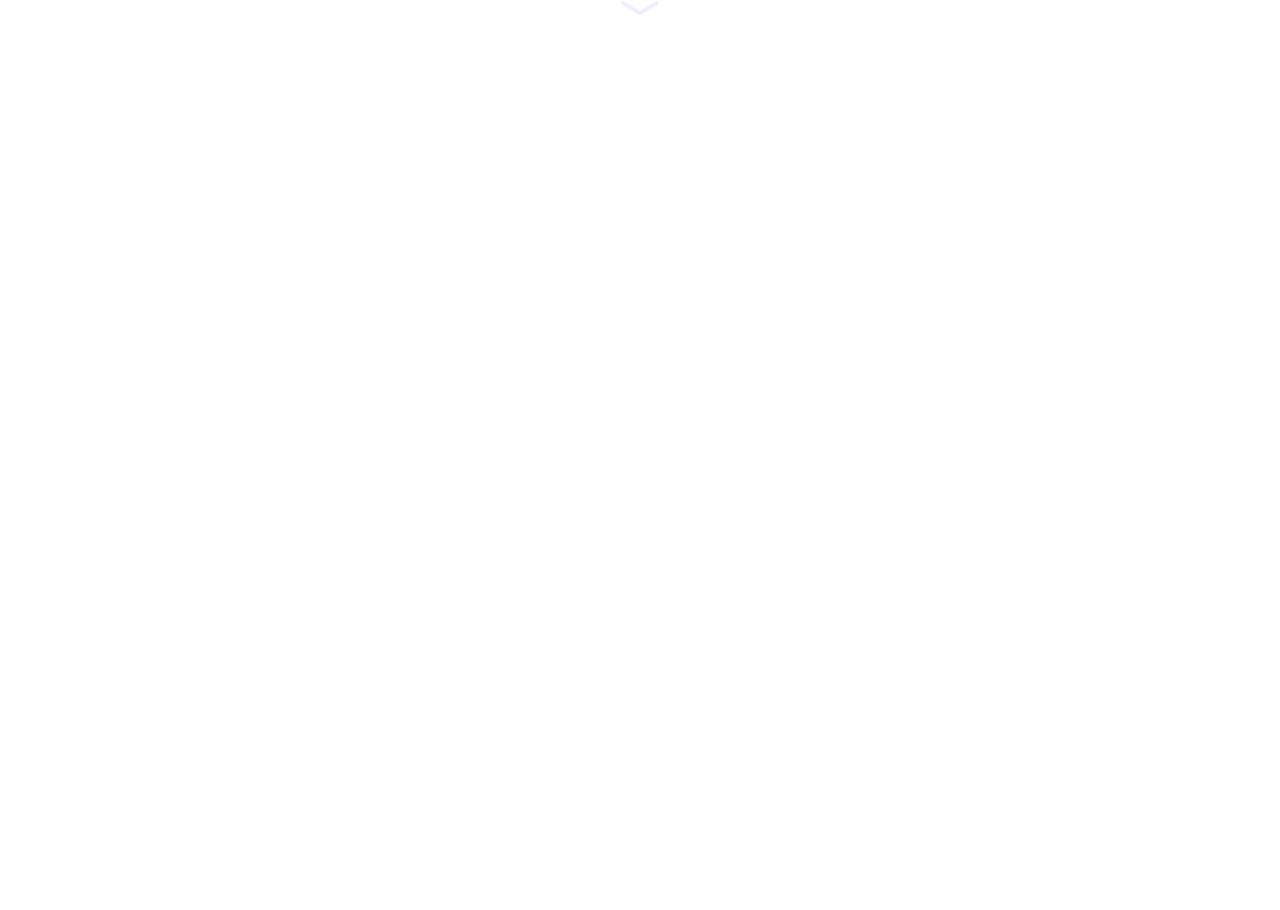
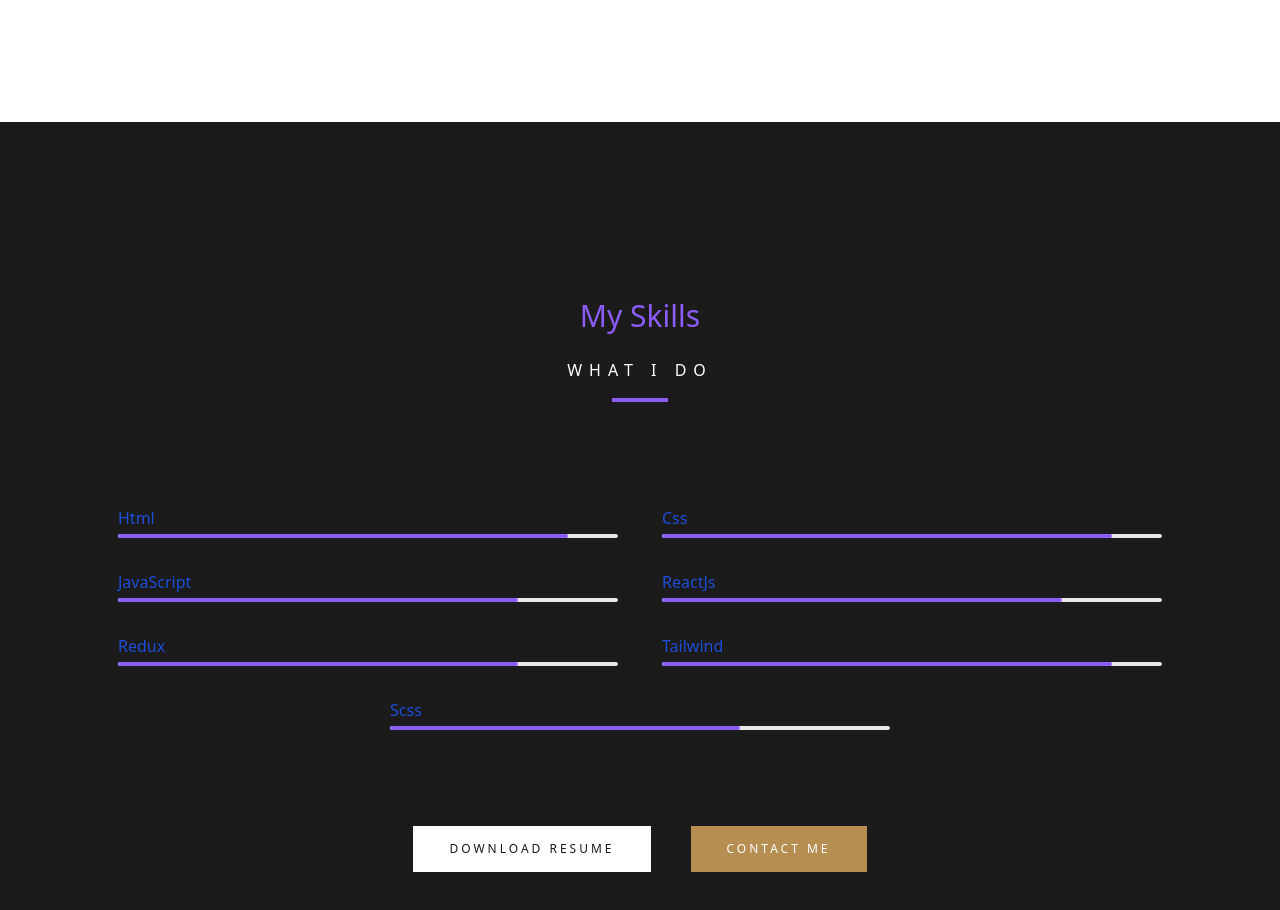
Before and after one commit to sinazarrin/personal-website, a React (Create React App) app: page / in a window 1280 px wide. Shown: the part 1586-2496 px from the top of the page. Before the commit the page ends 1708 px from the top, so only its background shows below. Built offline with nearby package versions, Linux system fonts and the light colour scheme.

Commit message:
add my skill section

```diff
--- a/src/App.js
+++ b/src/App.js
@@ -2,12 +2,16 @@
 import './App.css'
 import Banner from './components/Banner'
 import AboutMe from './components/AboutMe'
+import MySkills from './components/MySkills'
+import Contact from './components/Contact'
 
 const App = () => {
   return (
     <>
       <Banner/>
       <AboutMe/>
+      <MySkills/>
+      <Contact/>
     </>
   )
 }
--- a/src/components/Banner/index.js
+++ b/src/components/Banner/index.js
@@ -13,15 +13,15 @@
         <div>
             <div className="w-full h-screen bg-[url('images/sandro-katalina-k1bO_VTiZSs-unsplash.jpg')] bg-cover bg-center relative">
                 <div className='w-full h-full bg-black/25 relative'>
-                    <div className='container mx-auto px-10'>
-                        <nav className=' flex w-full items-baseline flex-wrap p-2 justify-between mx-auto'>
+                    <div className='container mx-auto sm:px-10 px-3'>
+                        <nav className='flex w-full items-baseline flex-wrap p-2 justify-between mx-auto'>
                             <div>
                                 <h1>
                                     <a href="#" className='text-white text-[30px]'>Sinzo.prog</a>
                                 </h1>
                             </div>
 
-                            <ul className='flex space-x-6 '>
+                            <ul className='sm:flex hidden space-x-6 '>
                                 <li>
                                     <a href="#" className="text-white relative group">Home
                                         <div className="absolute left-2 w-2/3 h-0.5 bg-white/80 scale-x-0 group-hover:scale-x-100 transition-transform"></div>
@@ -38,8 +38,8 @@
                         <div className='flex items-baseline justify-between'>
                             <div className='text-white uppercase absolute bottom-[8%] leading-[70px]'>
                                 <p className='lg:text-[50px] md:text-[30px] sm:text-[20px] text-[15px] '>i'm</p>
-                                <h1 className="lg:text-8xl md:text-7xl sm:text-6xl text-5xl ml-[-5px] font-bold custom">sina zarrin</h1>
-                                <h3 className={`${typingEffect ? ' lg:text-[40px] md:text-[30px] sm:text-[20px] text-[15px] font-medium overflow-x-hidden whitespace-nowrap typewriter' : ' text-[40px] font-medium overflow-x-hidden whitespace-nowrap opacity-0'} `}>i help compaines make a beautiful websites</h3>
+                                <h1 className="w-full lg:text-8xl md:text-7xl sm:text-6xl text-4xl ml-[-5px] font-bold custom">sina zarrin</h1>
+                                <h3 className={`${typingEffect ? ' lg:text-[40px] md:text-[30px] sm:text-[20px] text-[15px] font-medium overflow-x-hidden whitespace-nowrap typewriter' : ' text-[40px] font-medium overflow-x-hidden whitespace-nowrap opacity-0'} `}>i Love front End develope ..... </h3>
                             </div>
                         </div>
 
--- /dev/null
+++ b/src/components/MySkills/index.js
@@ -0,0 +1,53 @@
+import React, { useState } from 'react'
+
+const MySkills = () => {
+    const [skills, setSkills] = useState([
+        { name: 'Html', limit: 90 },
+        { name: 'Css', limit: 90 },
+        { name: 'JavaScript', limit: 80 },
+        { name: 'ReactJs', limit: 80 },
+        { name: 'Redux', limit: 80 },
+        { name: 'Tailwind', limit: 90 },
+        { name: 'Scss', limit: 70 },
+    ])
+
+  return (
+    <div className='flex juctify-center mt-20 bg-[#1B1B1B] '>
+      <div className='container flex flex-col items-center sm:px-24 mx-auto my-44'>
+        <div className='text-center '>
+          <h4 className='text-violet-500 text-3xl  mb-6'>My Skills</h4>
+          <h3 className='text-white tracking-[7px]'>WHAT I DO</h3>
+          <div className='w-14 h-1 bg-violet-500 mb-10 mt-4 mx-auto'></div>
+        </div>
+
+
+        <div className='flex justify-center w-full mt-16 '>
+          <div className=' flex flex-wrap justify-around'>
+            {
+              skills.map(item =>(
+                <div className="mb-8 sm:w-[500px] w-full">
+                  <div class="flex justify-between mb-1">
+                    <span class="sm:text-base text-sm font-medium text-blue-700 dark:text-white">{item.name}</span>
+                    {/* <span class="text-sm font-medium text-blue-700 dark:text-white">45%</span> */}
+                  </div>
+                  <div class=" bg-gray-200 rounded-md h-1 dark:bg-gray-700">
+                    <div class="bg-violet-500 h-1 rounded-md" style={{ width: item.limit + '%' }}></div>
+                  </div>
+                </div>
+
+              ))
+            }
+          </div>
+
+
+        </div>
+        <div className='flex justify-center sm:flex-row flex-col mt-16'>
+          <button type="button" class="bg-white text-[#1b1b1b] sm:py-3.5 sm:px-9 py-2 px-6 sm:mb-0 mb-2 uppercase sm:text-[12px] text-[10px] tracking-[3px] sm:mr-10">Download Resume</button>
+          <button type="button" class="bg-[#B68E52] text-white sm:py-3.5 sm:px-9 py-2 px-6 sm:mb-0 mb-2 uppercase sm:text-[12px] text-[10px] tracking-[3px] ">Contact Me</button>
+        </div>
+      </div>
+    </div>
+  )
+}
+
+export default MySkills
```
